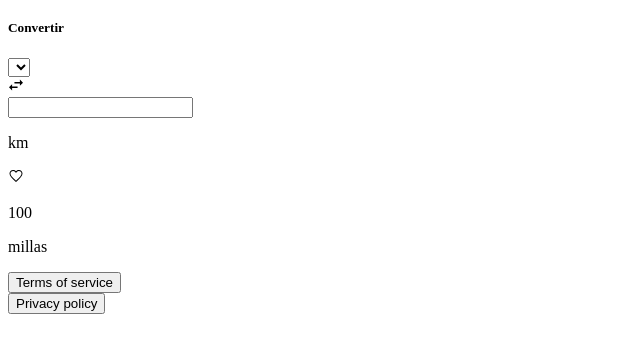
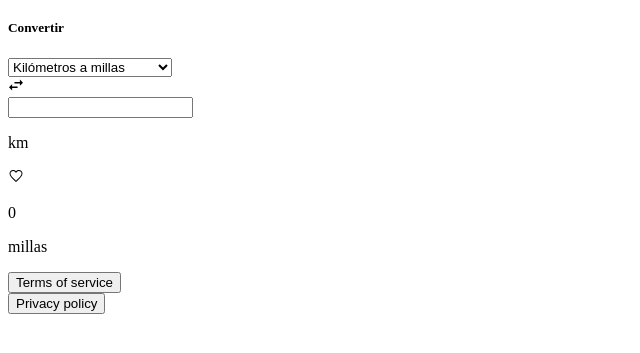
Before and after one commit to JuanLuisAvilaCervera/pruebatecnica, a plain HTML site: page index.html in a window 1280 px wide. Shown: the part 89-442 px from the top of the page, without its empty margins (0-640 px from the left). Drawn offline with nearby package versions, Linux system fonts and the light colour scheme.

Commit message:
conflicts

```diff
--- a/index.html
+++ b/index.html
@@ -5,9 +5,10 @@
     <meta name="viewport" content="width=device-width, initial-scale=1.0">
     <title>Unit Converter</title>
 
-    <script src="jquery-3.7.1.min.js"></script>
+    <script type="module" src="./js/index.js"></script>
     <link rel="stylesheet" href="./css/main.css">
     <script src="https://unpkg.com/ionicons@4.5.10-0/dist/ionicons.js"></script>
+    <script src="jquery-3.7.1.min.js"></script>
 </head>
 <body>
     <div class="header container" id="header">
```
